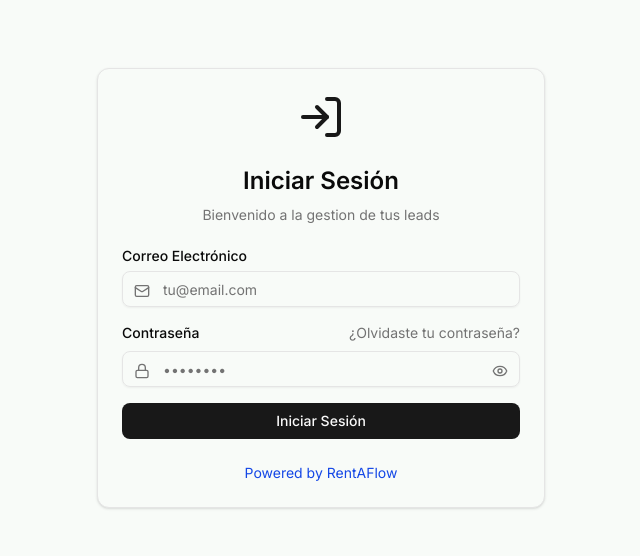
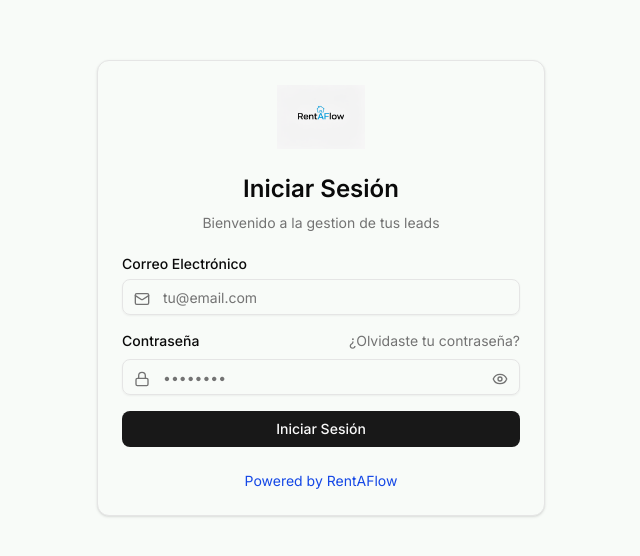
Before and after one commit to jiglesiasdile4g-dot/Rentaflow_Trae, a Next.js app: page /login in a window 1280 px wide. Shown: the part 112-668 px from the top of the page, without its empty margins (319-959 px from the left). Built offline with nearby package versions, Linux system fonts and the light colour scheme; no server answers.

Commit message:
feat(auth): use logo image on login page instead of Lucide icon

```diff
--- a/app/login/page.tsx
+++ b/app/login/page.tsx
@@ -81,7 +81,7 @@ function LoginContent() {
       <Card className="w-full max-w-md">
         <CardHeader className="text-center">
           <div className="flex justify-center mb-4">
-            <LogIn className="h-12 w-12 text-primary" />
+            <img src="/logo.png" alt="RentaFlow Logo" className="h-16 object-contain" />
           </div>
           <CardTitle className="text-2xl">Iniciar Sesión</CardTitle>
           <CardDescription>Bienvenido a la gestion de tus leads</CardDescription>
```
